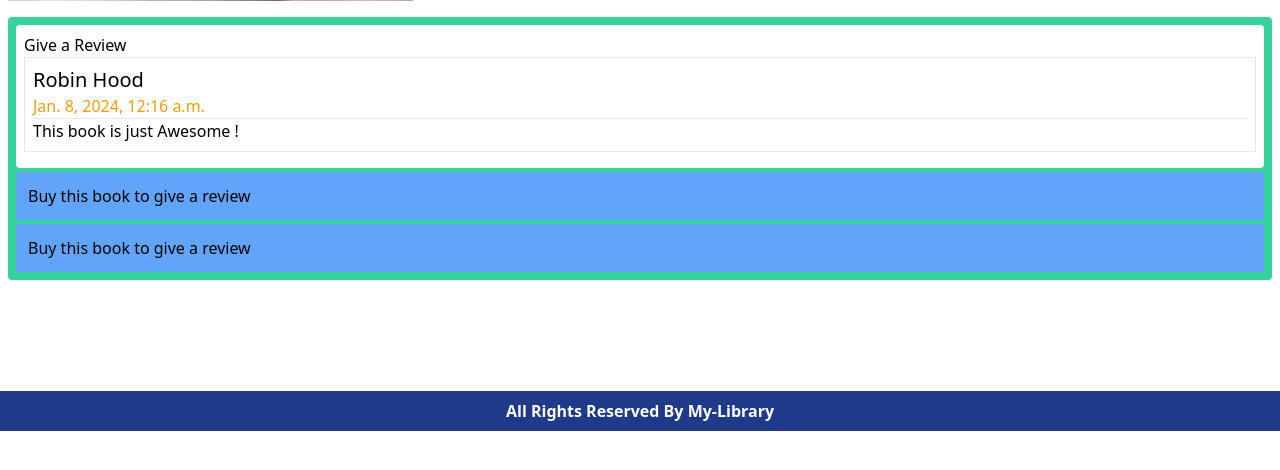
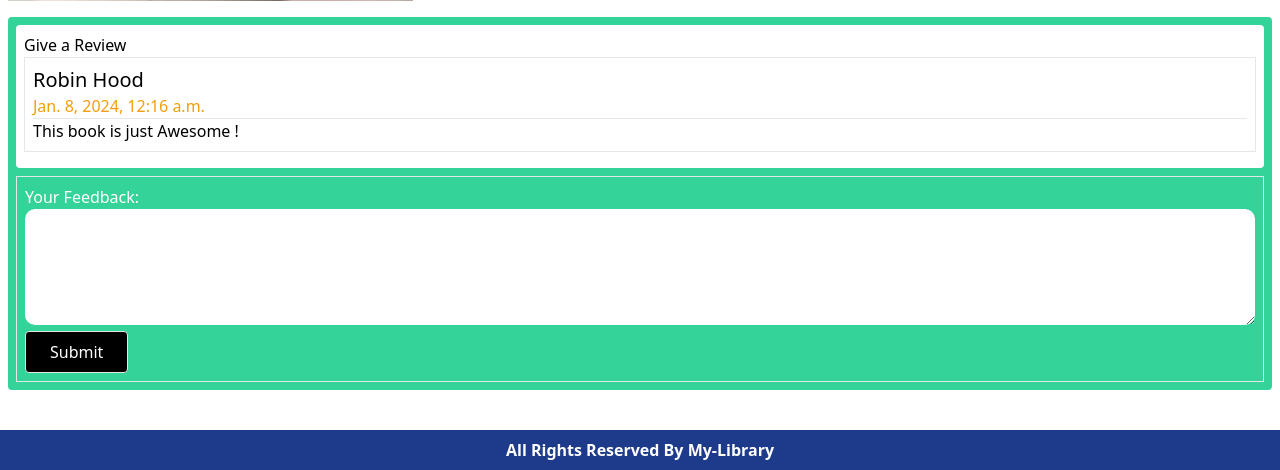
Before and after one commit to Sarker-Rajib/Library-management, a Django app: page /book/book-details/2 in a window 1280 px wide. Shown: the part 372-842 px from the top of the page. Before the commit the page ends 803 px from the top, so only its background shows below. Run offline with Django 4.2, Linux system fonts and the light colour scheme; a user stored in the database is signed in; data comes from the database, SQL or seed files in the repository; both versions use the stored data as it was after the commit; some libraries are stand-ins or nearby versions.

Commit message:
assign done

```diff
--- a/Books/templates/book/bookDetails.html
+++ b/Books/templates/book/bookDetails.html
@@ -59,8 +59,7 @@
             </div>
             {% endfor %}
         </div>
-        {% for item in mybooks %}
-        {% if item.book.id == book.id%}
+
         <div class="mt-2 p-2 border">
             <form method="POST">
                 {% csrf_token %}
@@ -72,10 +71,7 @@
                 </button>
             </form>
         </div>
-        {% else%}
-        <p class="p-3 mt-1 bg-blue-400">Buy this book to give a review</p>
-        {% endif%}
-        {% endfor%}
+
     </div>
 
 </div>
--- a/Books/views.py
+++ b/Books/views.py
@@ -25,8 +25,7 @@ class BookDetails(DetailView):
         context = super().get_context_data(**kwargs)
         all_feedback = self.object.feedbacks.all()
         review_form = FeedbackForm()
-        borrowed_books = BorrowBook.objects.filter(borrowedBy = self.request.user)
-        context['mybooks'] = borrowed_books
+
         context['reviews'] = all_feedback
         context['review_form'] = review_form
         return context
```
Also changed, not shown: Books/media/images/ggg.png (added), Books/media/images/www.png (added), Books/media/images/wwwq.png (added), db.sqlite3.
